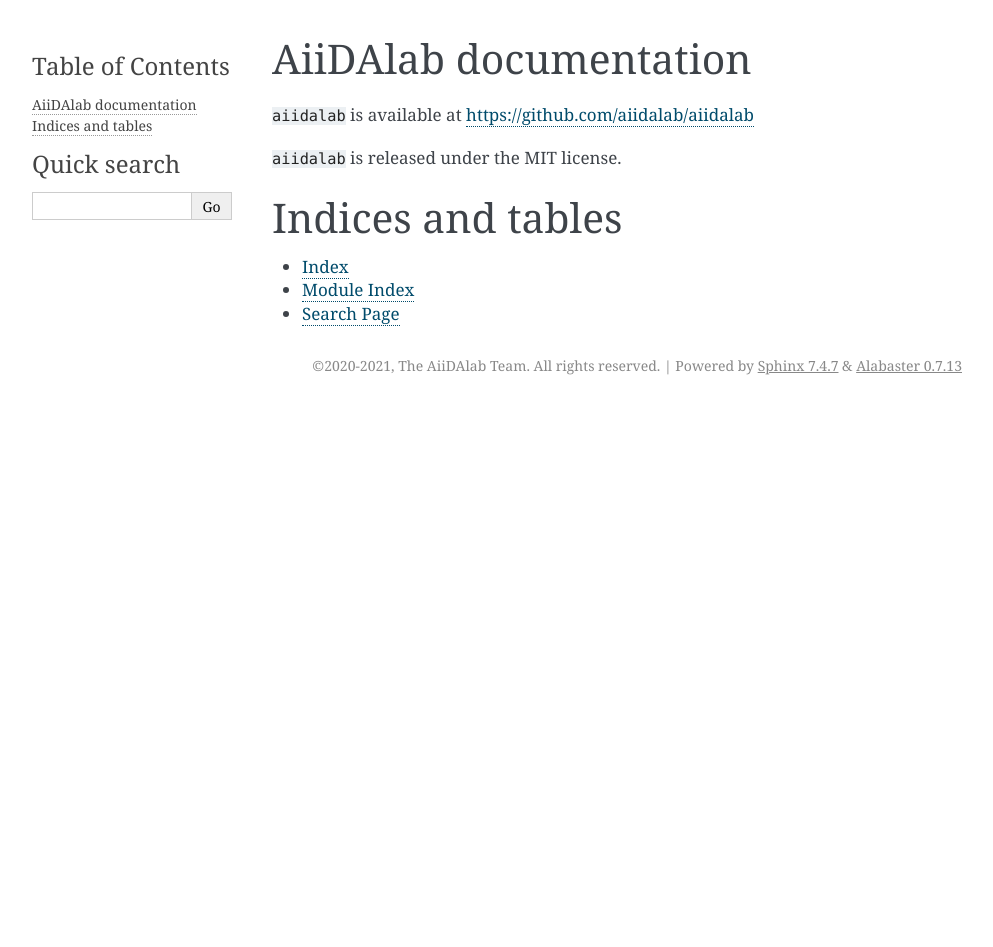
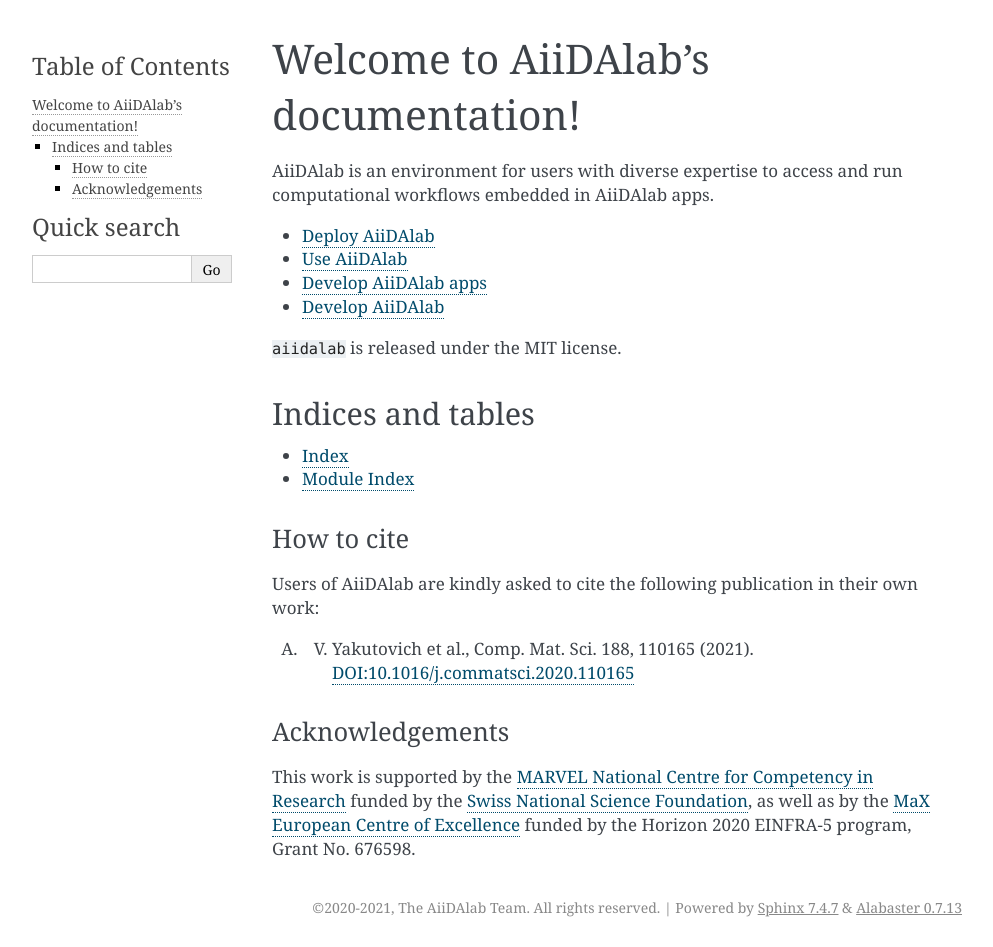
Before and after one commit to aiidalab/aiidalab, a Sphinx documentation site: the page built from docs/source/index.rst, in a window 1280 px wide. Shown: the whole page, without its empty margins (148-1141 px from the left). Built offline with Sphinx 7.4.7, drawn with Linux system fonts in a browser that asks for light colours; pages that are not in the unit, such as notebooks, are missing from menus; before the commit the page ends 900 px from its top, so only the background shows below that.

Commit message:
Add basic documentation skeleton (#149).
The following sections were added:

1. How to deploy AiiDAlab
2. How to use AiiDAlab
3. How to develop AiiDAlab apps
4. How to develop AiiDAlab

Co-authored-by: Carl Simon Adorf <simon.adorf@epfl.ch>

```diff
--- a/docs/source/index.rst
+++ b/docs/source/index.rst
@@ -1,17 +1,20 @@
-AiiDAlab documentation
-======================
+####################################
+Welcome to AiiDAlab's documentation!
+####################################
 
-``aiidalab`` is available at https://github.com/aiidalab/aiidalab
-
+AiiDAlab is an environment for users with diverse expertise to access and run computational workflows embedded in AiiDAlab apps.
 
 .. toctree::
    :maxdepth: 1
 
+   Deploy AiiDAlab <deployment/index>
+   Use AiiDAlab <usage/index>
+   Develop AiiDAlab apps <app_development/index.rst>
+   Develop AiiDAlab <development/index.rst>
    API documentation <apidoc/aiidalab>
 
 
 ``aiidalab`` is released under the MIT license.
-
 
 
 
@@ -20,4 +23,18 @@ Indices and tables
 
 * :ref:`genindex`
 * :ref:`modindex`
-* :ref:`search`
+
+
+***********
+How to cite
+***********
+
+Users of AiiDAlab are kindly asked to cite the following publication in their own work:
+
+A. V. Yakutovich et al., Comp. Mat. Sci. 188, 110165 (2021). 	`DOI:10.1016/j.commatsci.2020.110165 <https://doi.org/10.1016/j.commatsci.2020.110165>`__
+
+****************
+Acknowledgements
+****************
+
+This work is supported by the `MARVEL National Centre for Competency in Research <http://nccr-marvel.ch>`__	funded by the `Swiss National Science Foundation <http://www.snf.ch/en>`__, as well as by the `MaX European Centre of Excellence <http://www.max-centre.eu/>`__ funded by the Horizon 2020 EINFRA-5 program, Grant No. 676598.
```
Also changed, not shown: docs/source/app_development/index.rst (added, +137 -0 lines), docs/source/deployment/index.rst (added, +43 -0 lines), docs/source/development/index.rst (added, +41 -0 lines), docs/source/usage/index.rst (added, +25 -0 lines), docs/source/app_development/include/new_app.png (added).
